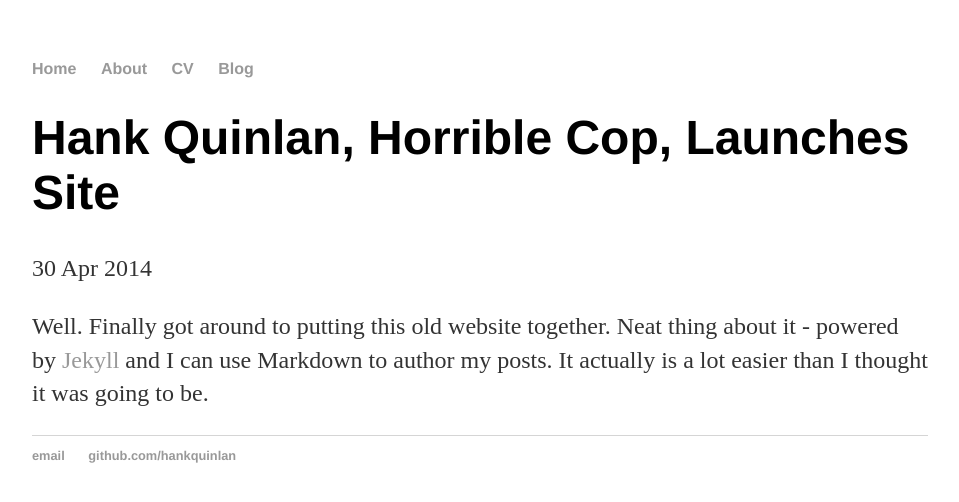
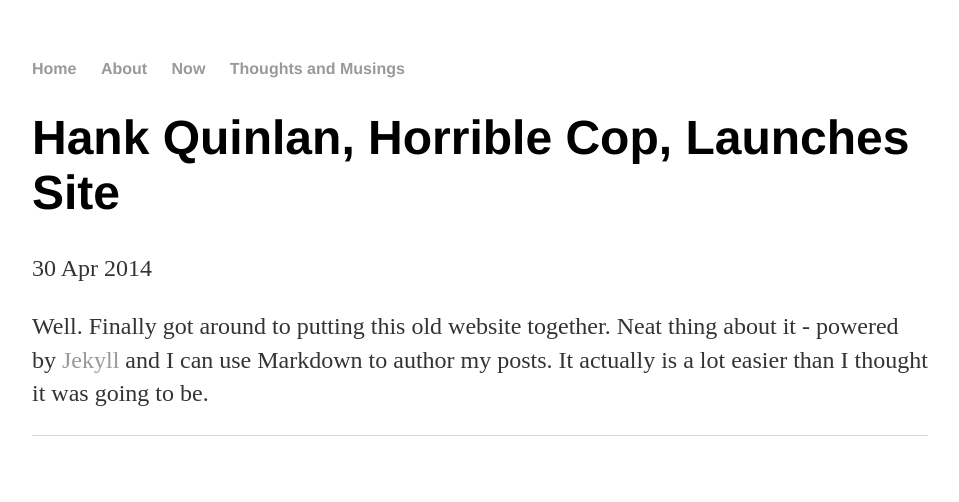
Before and after one commit to chrisjokeefe/chrisjokeefe.github.io, a Jekyll site: the page built from _posts/2014-04-30-hank-quinlan-site-launched.md, in a window 1280 px wide. Shown: the top 502 px of the page, without its empty margins (160-1119 px from the left). Built offline with Jekyll 4.4.1, drawn with Linux system fonts in a browser that asks for light colours.

Commit message:
Removed templating Files, added Now page

```diff
--- a/_layouts/default.html
+++ b/_layouts/default.html
@@ -10,8 +10,8 @@
 	    		<ul>
 	        		<li><a href="/">Home</a></li>
 		        	<li><a href="/about">About</a></li>
-	        		<li><a href="/cv">CV</a></li>
-	        		<li><a href="/blog">Blog</a></li>
+	        		<li><a href="/now">Now</a></li>
+	        		<li><a href="/thoughts">Thoughts and Musings</a></li>
 	    		</ul>
 			</nav>
 			<div class="container">
@@ -20,10 +20,11 @@
 
 			</div><!-- /.container -->
 			<footer>
+	    		<!-- Holding for email links later
 	    		<ul>
-	        		<li><a href="mailto:hankquinlanhub@gmail.com">email</a></li>
-	        		<li><a href="https://github.com/hankquinlan">github.com/hankquinlan</a></li>
+	        		<li><a href="">email</a></li>
+	        		<li><a href="https://chrisjokeefe.github.io">Home Repo</a></li>
 				</ul>
-			</footer>
+			</footer> -->
 		</body>
 	</html>
--- a/blog/index.html
+++ b/blog/index.html
@@ -1,6 +1,6 @@
 ---
 layout: default
-title: Hank Quinlan's Blog
+title: Thoughts and Musings
 ---
 	<h1>{{ page.title }}</h1>
 	<ul class="posts">
--- a/cv/index.html
+++ /dev/null
@@ -1,6 +0,0 @@
----
-layout: default
----
-# CV Placeholder
-
-## more to follow
```
Also changed, not shown: now/index.html (added, +7 -0 lines).
